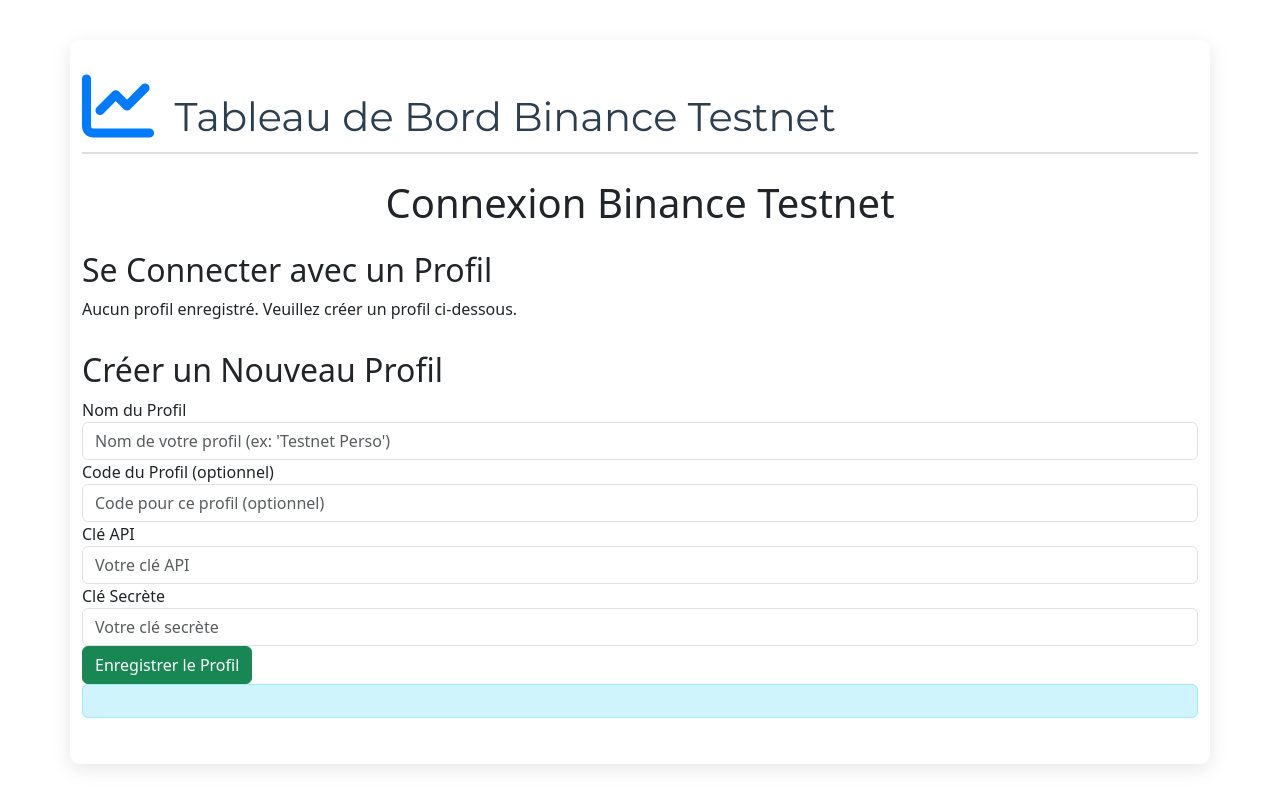
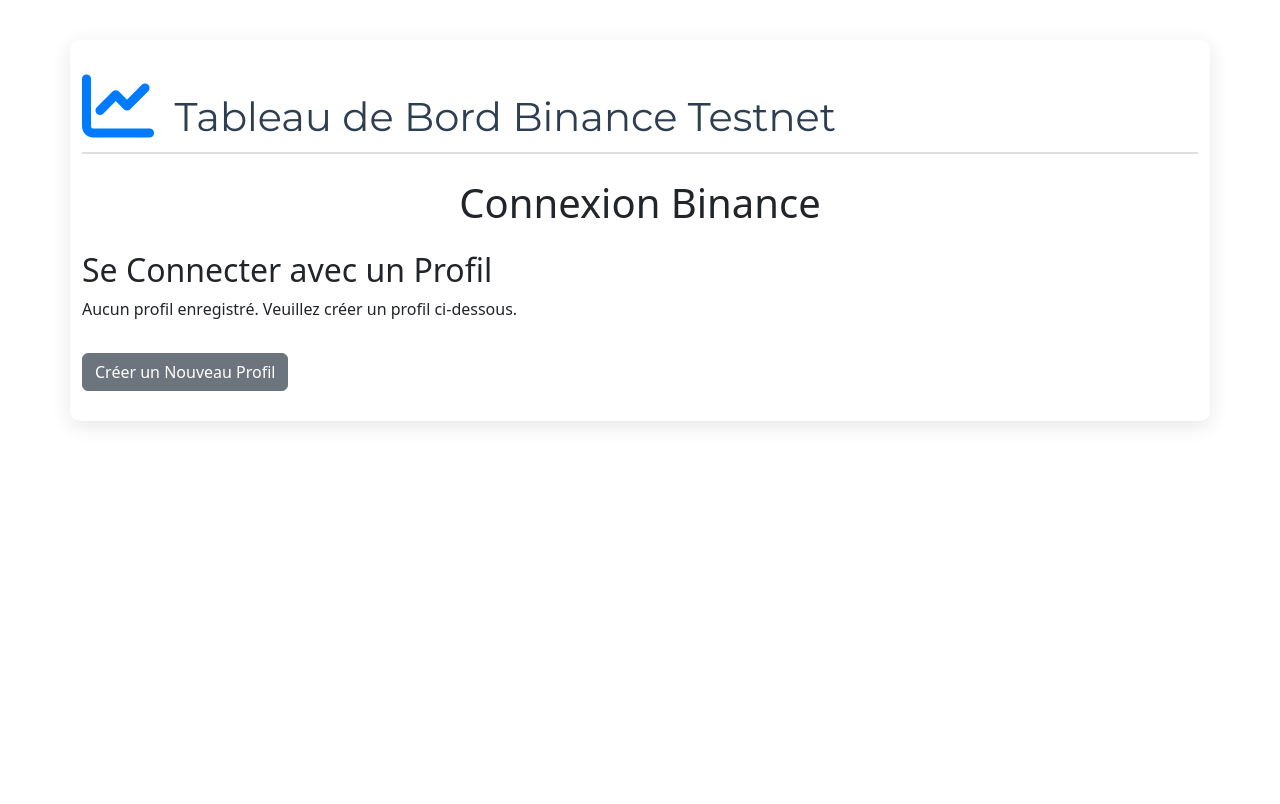
Before and after one commit to groovybronx/Binance-app-test, a website: page public/index.html in a window 1280 px wide. Drawn offline with nearby package versions, Linux system fonts and the light colour scheme.

Commit message:
creation branche

```diff
--- a/public/index.html
+++ b/public/index.html
@@ -4,6 +4,7 @@
 <head>
     <title>Mon Application Binance</title>
     <link rel="stylesheet" href="css/style.css">
+
     <link href="https://cdn.jsdelivr.net/npm/bootstrap@5.3.2/dist/css/bootstrap.min.css" rel="stylesheet"
         integrity="sha384-T3c6CoIi6uLrA9TneNEoa7RxnatzjcDSCmG1MXxSR1GAsXEV/Dwwykc2MPK8M2HN" crossorigin="anonymous">
     <link rel="stylesheet" href="https://cdnjs.cloudflare.com/ajax/libs/font-awesome/6.0.0/css/all.min.css"
@@ -18,8 +19,7 @@
     <div class="container">
         <h1 class="dashboard-title"><i class="fas fa-chart-line icon-header"></i> Tableau de Bord Binance Testnet</h1>
 
-        <div id="loginFormContainer">
-            <h1 class="text-center mb-4">Connexion Binance Testnet</h1>
+        <div id="loginFormContainer"> <h1 class="text-center mb-4">Connexion Binance </h1>
 
             <div id="profileLoginSection">
                 <h2>Se Connecter avec un Profil</h2>
@@ -27,47 +27,46 @@
                     <p id="noProfilesMessage">Aucun profil enregistré. Veuillez créer un profil ci-dessous.</p>
                     <div id="profileButtonsContainer" style="display:none;"> </div>
                 </div>
-                <form id="profileLoginForm" style="display:none;"> <div class="form-group">
+                <form id="profileLoginForm" style="display:none;">
+                    <div class="form-group">
                         <label for="profileCode">Code du Profil (si applicable)</label>
                         <input type="password" class="form-control" id="profileCode" name="profileCode"
                             placeholder="Code du profil">
                     </div>
-                    <button type="submit" class="btn btn-primary btn-block" id="connectProfileButton">Se Connecter</button> <div class="form-check mt-2">
+                    <button type="submit" class="btn btn-primary btn-block" id="connectProfileButton">Se
+                        Connecter</button>
+                    <div class="form-check mt-2">
                         <input type="checkbox" class="form-check-input" id="rememberProfile">
                         <label class="form-check-label" for="rememberProfile">Rester connecté</label>
                     </div>
                 </form>
             </div>
 
-            <div id="profileCreationSection" style="margin-top: 30px;">
-                <h2>Créer un Nouveau Profil</h2>
+            <button id="showCreateProfileButton" class="btn btn-secondary mt-3">Créer un Nouveau Profil</button>
+
+            <div id="createProfileContainer" style="display: none;">
+                <h2 class="mt-4">Créer un Nouveau Profil </h2>
                 <form id="createProfileForm">
-                    <div class="form-group">
-                        <label for="newProfileName">Nom du Profil</label>
-                        <input type="text" class="form-control" id="newProfileName" name="newProfileName"
-                            placeholder="Nom de votre profil (ex: 'Testnet Perso')">
+                    <div class="mb-3">
+                        <label for="newProfileName" class="form-label">Nom du Profil</label>
+                        <input type="text" class="form-control" id="newProfileName" required>
                     </div>
-                    <div class="form-group">
-                        <label for="newProfileCode">Code du Profil (optionnel)</label>
-                        <input type="password" class="form-control" id="newProfileCode" name="newProfileCode"
-                            placeholder="Code pour ce profil (optionnel)">
+                    <div class="mb-3">
+                        <label for="newProfileCode" class="form-label">Code Profil (optionnel)</label>
+                        <input type="text" class="form-control" id="newProfileCode">
                     </div>
-                    <div class="form-group">
-                        <label for="newApiKey">Clé API</label>
-                        <input type="text" class="form-control" id="newApiKey" name="newApiKey"
-                            placeholder="Votre clé API">
+                    <div class="mb-3">
+                        <label for="newApiKey" class="form-label">Clé API Testnet</label>
+                        <input type="text" class="form-control" id="newApiKey" required>
                     </div>
-                    <div class="form-group">
-                        <label for="newSecretKey">Clé Secrète</label>
-                        <input type="text" class="form-control" id="newSecretKey" name="newSecretKey"
-                            placeholder="Votre clé secrète">
+                    <div class="mb-3">
+                        <label for="newSecretKey" class="form-label">Clé Secrète Testnet</label>
+                        <input type="text" class="form-control" id="newSecretKey" required>
                     </div>
-                    <button type="submit" class="btn btn-success btn-block">Enregistrer le Profil</button>
+                    <button type="submit" class="btn btn-primary">Créer Profil</button>
                 </form>
             </div>
 
-            <div id="connectionStatus" class="alert alert-info" role="alert"></div>
-        </div>
 
             <div id="dashboard" style="display:none;">
                 <h2 class="section-title"><i class="fas fa-tachometer-alt icon-section"></i> Dashboard</h2>
@@ -101,7 +100,8 @@
                     <thead class="modern-thead">
                         <tr>
                             <th>
-                            <i class="fas fa-chart-bar icon-table-title"></i> Favoris - Variations des Cryptomonnaies
+                                <i class="fas fa-chart-bar icon-table-title"></i> Favoris - Variations des
+                                Cryptomonnaies
                                 (24h)
                                 <br>
                                 <i class="fas fa-hashtag icon-th"></i> Symbole
@@ -129,8 +129,8 @@
             <div class="input-group mb-3 search-input-group">
                 <span class="input-group-text modern-input-group-text" id="searchInputPrepend"><i
                         class="fas fa-coins"></i></span>
-            <input type="text" class="form-control modern-input" id="searchInput" placeholder="Symbole (ex: BTCUSDT)"
-                aria-label="Symbole" aria-describedby="searchButton">
+                <input type="text" class="form-control modern-input" id="searchInput"
+                    placeholder="Symbole (ex: BTCUSDT)" aria-label="Symbole" aria-describedby="searchButton">
                 <button class="btn btn-outline-secondary modern-button search-button" type="button" id="searchButton"><i
                         class="fas fa-arrow-right icon-button"></i> Rechercher</button>
             </div>
--- a/public/js/login/login.js
+++ b/public/js/login/login.js
@@ -15,6 +15,15 @@
     const createProfileForm = document.getElementById('createProfileForm');
     let savedProfiles = [];
     let selectedProfileName = null;
+
+    // --- AJOUTER CE CODE ICI ---
+    const createProfileContainer = document.getElementById('createProfileContainer');
+    const showCreateProfileButton = document.getElementById('showCreateProfileButton');
+
+    showCreateProfileButton.addEventListener('click', function() {
+        createProfileContainer.style.display = 'block'; // Afficher le formulaire de création de profil
+    });
+    // --- FIN DE L'AJOUT ---
 
 
     function loadProfiles() {
```
Lines whose indentation alone changed are shown as unchanged.
